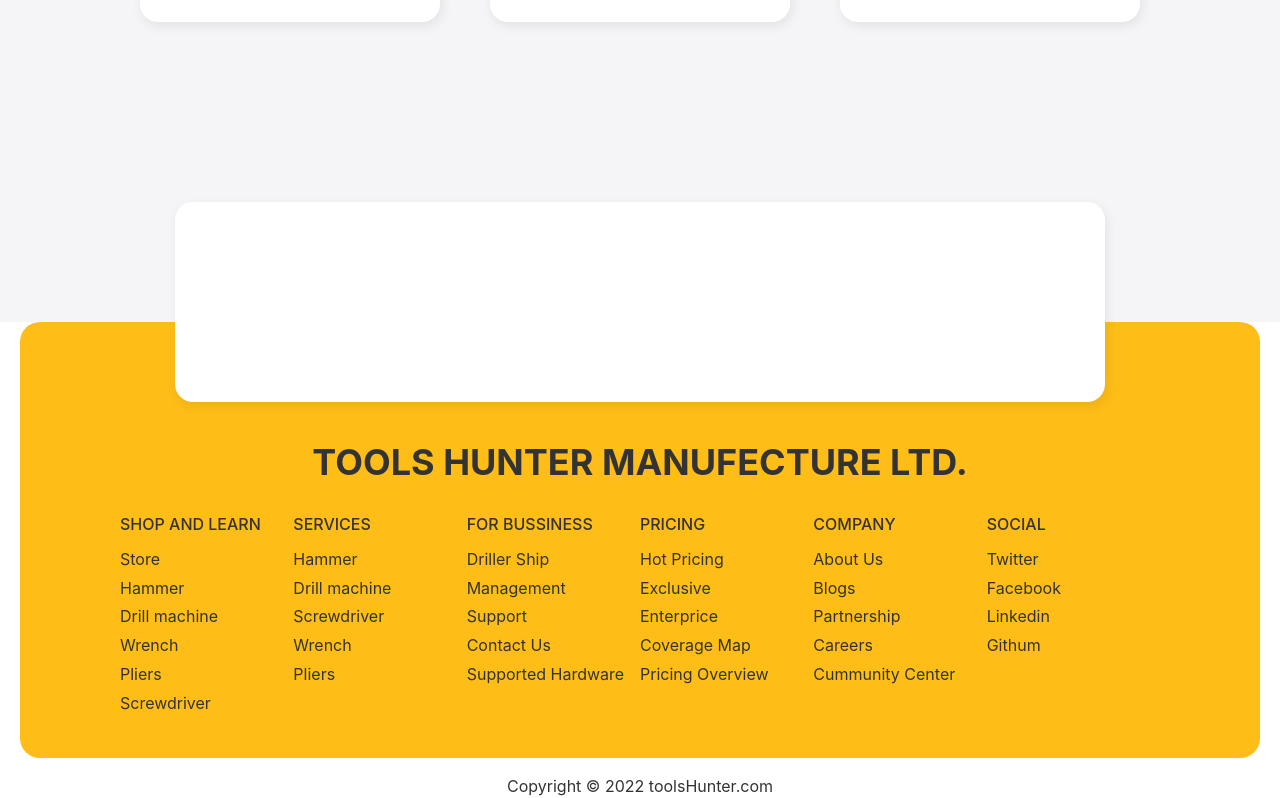
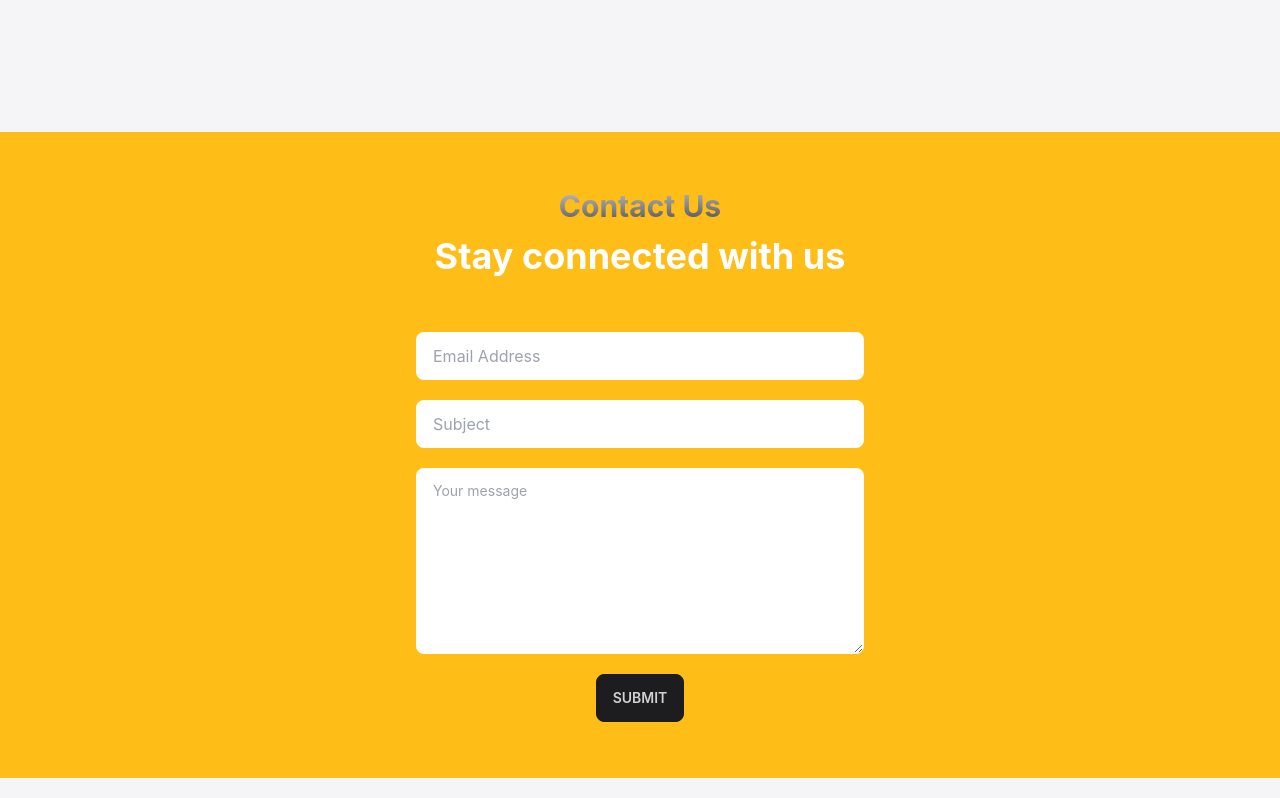
Before and after one commit to MagicManik/tools-hunter-client, a React (Create React App) app: page / in a window 1280 px wide. Shown: the part 3823-4621 px from the top of the page. Built offline with nearby package versions, Linux system fonts and the light colour scheme; no server answers.

Commit message:
home page almost done

```diff
--- /dev/null
+++ b/src/Pages/Hoom/Contact.js
@@ -0,0 +1,36 @@
+import React from "react";
+
+const Contact = () => {
+    return (
+        <section className="bg-accent">
+            <div className='bg-primary px-10 py-14 '>
+                <div className='text-center pb-14 text-white'>
+                    <p className='text-3xl font-bold text-transparent bg-clip-text bg-gradient-to-br from-accent to-secondary'>
+                        Contact Us
+                    </p>
+                    <h1 className='text-4xl font-bold mt-3'>Stay connected with us</h1>
+                </div>
+                <div className='grid grid-cols-1 justify-items-center gap-5'>
+                    <input
+                        type='text'
+                        placeholder='Email Address'
+                        className='input w-full max-w-md'
+                    />
+                    <input
+                        type='text'
+                        placeholder='Subject'
+                        className='input w-full max-w-md'
+                    />
+                    <textarea
+                        className='textarea w-full max-w-md'
+                        placeholder='Your message'
+                        rows={6}
+                    ></textarea>
+                    <button className="btn btn-secondary">Submit</button>
+                </div>
+            </div>
+        </section>
+    );
+};
+
+export default Contact;
--- a/src/Pages/Hoom/Home.js
+++ b/src/Pages/Hoom/Home.js
@@ -1,6 +1,7 @@
 import React from 'react';
 import Banner from './Banner';
 import BussinessSummaries from './BussinessSummaries';
+import Contact from './Contact';
 import './Home.css'
 import Reviews from './Reviews';
 import Tools from './Tools';
@@ -12,6 +13,7 @@ const Home = () => {
             <Tools></Tools>
             <BussinessSummaries></BussinessSummaries>
             <Reviews></Reviews>
+            <Contact></Contact>
         </main>
     );
 };
--- a/src/Pages/Hoom/Reviews.css
+++ b/src/Pages/Hoom/Reviews.css
@@ -1,5 +1,5 @@
 .reviews-section {
-    padding: 300px 140px 300px 140px;
+    padding: 230px 140px 180px 140px;
 }
 
 .reviews-container {
@@ -34,3 +34,14 @@
     border-radius: 50%;
     border: 3px solid #febd17;
 }
+
+@media screen and (max-width: 576px) {
+    .reviews-section {
+        padding: 200px 16px 180px 16px;
+    }
+
+    .reviews-container {
+        grid-template-columns: 1fr;
+        grid-gap: 80px 50px;
+    }
+}
--- a/src/Pages/Hoom/Tool.css
+++ b/src/Pages/Hoom/Tool.css
@@ -25,4 +25,11 @@
     .tool-body {
         height: 500px;
     }
+
+    .buy-now-btn-container button {
+        position: absolute;
+        right: 30px;
+        bottom: 20px;
+
+    }
 }
--- a/src/Pages/Hoom/Tools.css
+++ b/src/Pages/Hoom/Tools.css
@@ -12,12 +12,11 @@
 
 @media screen and (max-width: 576px) {
     .tools-section {
-        padding: 16px;
+        padding: 80px 16px 100px 16px;
     }
 
     .tool-containers {
         display: grid;
         grid-template-columns: 1fr;
-        grid-gap: 40px;
     }
 }
--- a/src/Pages/Shared/Footer.css
+++ b/src/Pages/Shared/Footer.css
@@ -1,5 +1,3 @@
-/* aaaaaaaaaaaaaaaaaaaaaaaaaaaaaaaaa */
-
 .footer-section {
     position: relative;
     margin: 0 20px;
@@ -38,20 +36,24 @@
 
 .footer-menu a {
     margin-top: 50px;
-    /* letter-spacing: 1px; */
     line-height: 1.8em;
     text-align: center;
-    /* font-family: 'Open Sans', sans-serif; */
+    font-family: 'Open Sans', sans-serif;
 }
 
 
 
 
 @media screen and (max-width: 576px) {
-    .summaries-container {
-        grid-template-columns: 1fr;
-        justify-content: center;
-        align-items: center;
-        padding: 16px;
+    .footer-section {
+        margin: 0 5px;
+        padding: 20px;
+        border-radius: 18px;
+    }
+
+    .footer-container {
+        grid-template-columns: repeat(2, 1fr);
+        margin-top: 30px;
+
     }
 }
--- a/src/Pages/Shared/Footer.js
+++ b/src/Pages/Shared/Footer.js
@@ -3,7 +3,7 @@ import './Footer.css'
 
 const Footer = () => {
     return (
-        <section>
+        <section className='pt-72 bg-accent'>
             <div className='bg-primary footer-section'>
                 <div className='py-10'>
                     <h1 className='text-center text-4xl mt-20 font-bold'>TOOLS HUNTER MANUFECTURE LTD.</h1>
```
